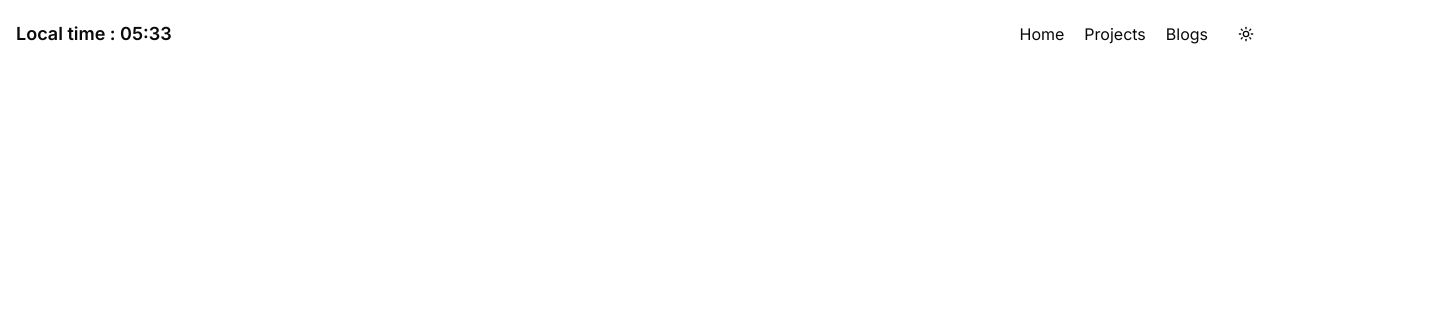
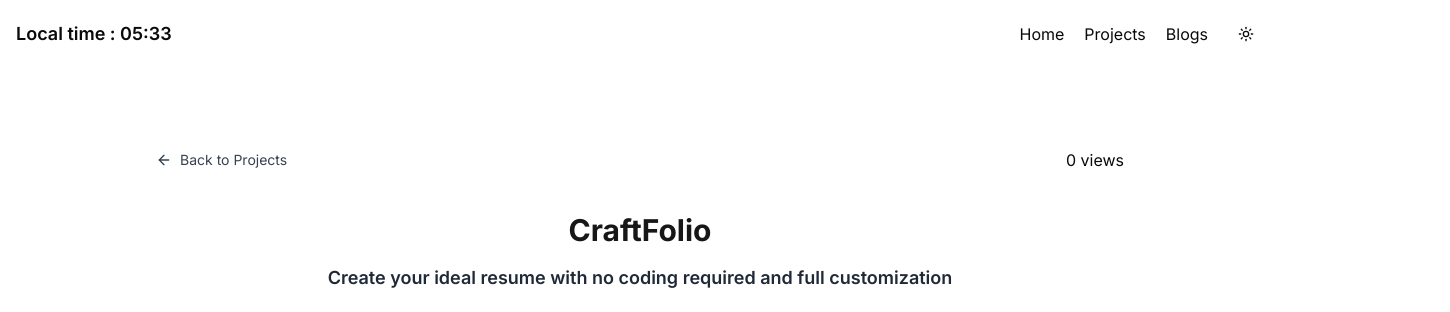
Before and after one commit to Buddhsen-tripathi/Portfolio, a Next.js app in the folder 2.0/: page /craftfolio in a window 1280 px wide. Before the commit this address had no page. Shown: the top 312 px of the page, 1450 px wide, since content can reach past the window. Built offline with nearby package versions, Linux system fonts and the light colour scheme; no server answers.

Commit message:
made few changes wrt to craftfolio

```diff
--- a/2.0/app/resume-maker/page.tsx
+++ b/2.0/app/craftfolio/page.tsx
@@ -5,6 +5,9 @@ import ResumeForm from "@/components/resume-maker/ResumeForm";
 import ResumePreview from "@/components/resume-maker/ResumePreview";
 import { Button } from "@/components/ui/button";
 import { cn } from "@/lib/utils";
+import { ArrowLeft } from "lucide-react";
+import Link from "next/link";
+import ViewCounter from "@/components/ViewCounter";
 
 export interface PersonalInfo {
   fullName: string;
@@ -96,7 +99,7 @@ const defaultResumeData: ResumeData = {
   certifications: [],
 };
 
-export default function ResumeMaker() {
+export default function Craftfolio() {
   const [resumeData, setResumeData] = useState<ResumeData>(defaultResumeData);
   const [template, setTemplate] = useState<"modern" | "classic" | "minimal" | "professional">("professional");
   const [sections, setSections] = useState<Section[]>(defaultSections);
@@ -159,7 +162,19 @@ export default function ResumeMaker() {
 
   return (
     <div className="container mx-auto py-8">
-      <h1 className="text-2xl font-bold mb-4">Resume Builder</h1>
+      <div className="w-full flex items-center justify-between mb-6 pb-4">
+        <div className="flex items-center space-x-4">
+          <Link href="/projects" className="flex items-center text-sm text-gray-700 dark:text-gray-300 hover:text-blue-600">
+            <ArrowLeft className="w-4 h-4 mr-2" />
+            Back to Projects
+          </Link>
+        </div>
+        <div className="flex items-center space-x-4">
+          <ViewCounter slug="craftfolio" readOnly={false} />
+        </div>
+      </div>
+      <h1 className="text-3xl font-bold text-center text-primary mb-4">CraftFolio</h1>
+      <h3 className="text-lg font-semibold text-gray-800 dark:text-white text-center mb-4">Create your ideal resume with no coding required and full customization</h3>
       <div className="flex flex-col gap-8">
         {/* Template Selection */}
         <div className="flex flex-wrap items-center gap-4">
--- a/2.0/components/resume-maker/ResumeForm.tsx
+++ b/2.0/components/resume-maker/ResumeForm.tsx
@@ -6,7 +6,7 @@ import { Input } from "@/components/ui/input";
 import { Label } from "@/components/ui/label";
 import { Textarea } from "@/components/ui/textarea";
 import { Plus, Trash2, Wand2 } from "lucide-react";
-import { ResumeData } from "@/app/resume-maker/page";
+import { ResumeData } from "@/app/craftfolio/page";
 
 interface ResumeFormProps {
   resumeData: ResumeData;
--- a/2.0/components/resume-maker/ResumePreview.tsx
+++ b/2.0/components/resume-maker/ResumePreview.tsx
@@ -1,7 +1,7 @@
 "use client";
 
 import { useRef } from "react";
-import { ResumeData } from "@/app/resume-maker/page";
+import { ResumeData } from "@/app/craftfolio/page";
 import { Button } from "@/components/ui/button";
 import { Download } from "lucide-react";
 import html2canvas from "html2canvas";
--- a/2.0/lib/storage.ts
+++ b/2.0/lib/storage.ts
@@ -1,4 +1,4 @@
-import { ResumeData } from "@/app/resume-maker/page";
+import { ResumeData } from "@/app/craftfolio/page";
 
 const RESUME_STORAGE_KEY = "resume_data";
 
--- a/2.0/package.json
+++ b/2.0/package.json
@@ -17,7 +17,6 @@
     "@radix-ui/react-tabs": "^1.1.4",
     "@supabase/auth-helpers-nextjs": "^0.10.0",
     "@supabase/supabase-js": "^2.49.1",
-    "@types/mdx": "^2.0.13",
     "class-variance-authority": "^0.7.1",
     "clsx": "^2.1.1",
     "date-fns": "^4.1.0",
@@ -44,6 +43,7 @@
   },
   "devDependencies": {
     "@eslint/eslintrc": "^3",
+    "@types/mdx": "^2.0.13",
     "@types/node": "^20",
     "@types/react": "^19",
     "@types/react-dom": "^19",
```
Also changed, not shown: 1 other file (tests, documents, lock files or other folders).
